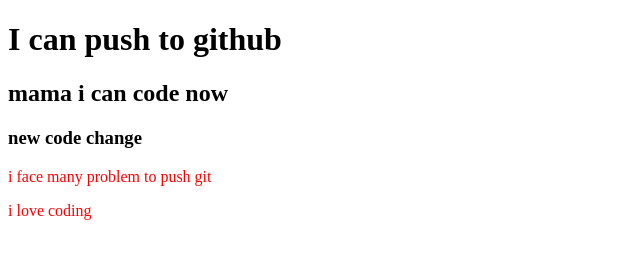
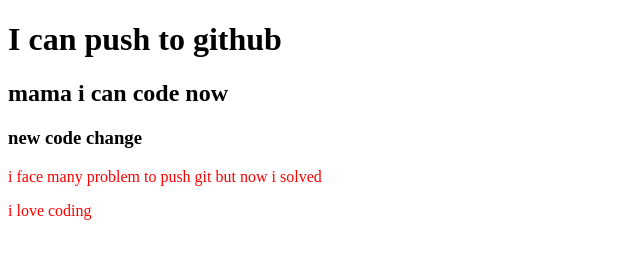
Before and after one commit to SharminPeu/my-second-repo, a plain HTML site: page index.html in a window 1280 px wide. Shown: the whole page, without its empty margins (0-640 px from the left). Drawn offline with Linux system fonts and the light colour scheme.

Commit message:
paragraph changes

```diff
--- a/index.html
+++ b/index.html
@@ -11,7 +11,7 @@
     <h1>I can push to github</h1>
     <h2>mama i can code now </h2>
     <h3>new code change</h3>
-    <p>i face many problem to push git</p>
+    <p>i face many problem to push git but now i solved</p>
     <p>i love coding</p>
 </body>
 </html>
```
